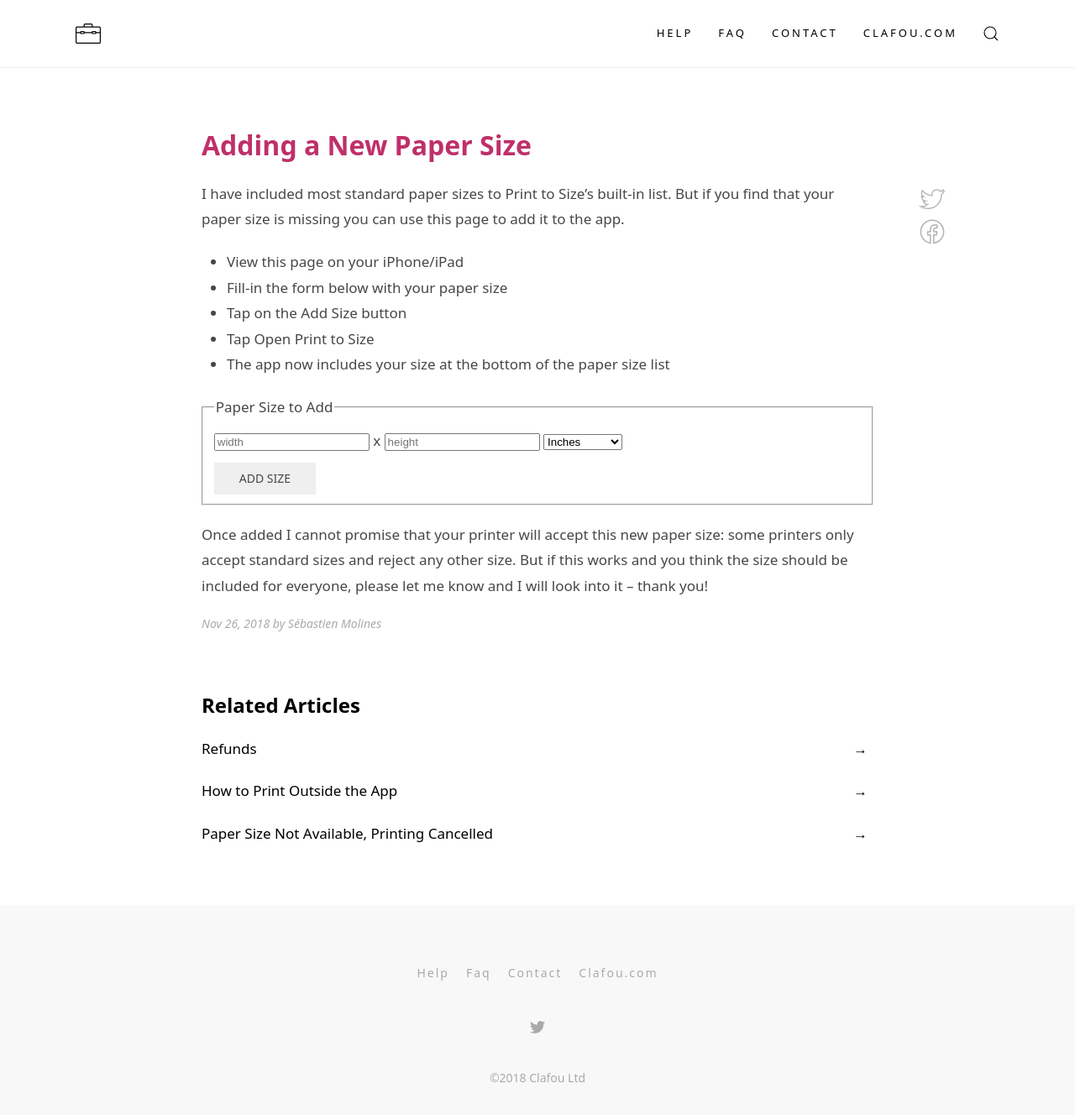
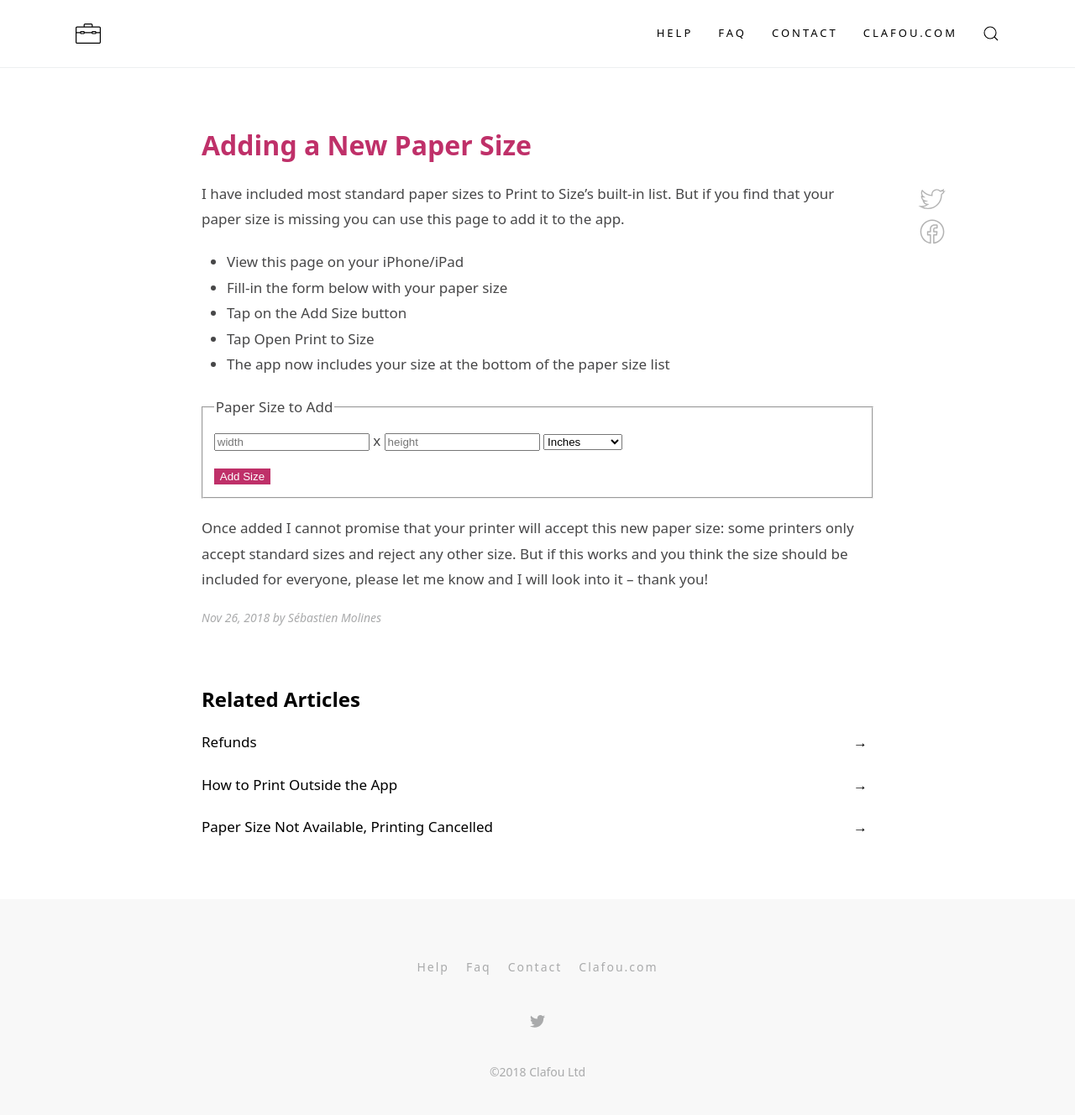
Before and after one commit to Clafou/support.print, a Jekyll site: the page built from _posts/2018-11-26-add-paper-size.md, in a window 1280 px wide and 1364 px high. Shown: the top 1328 px of the window at 84% size. Built offline with Jekyll 4.4.1, drawn with Linux system fonts in a browser that asks for light colours.

Commit message:
More visible Add Paper button

```diff
--- a/_posts/2018-11-26-add-paper-size.md
+++ b/_posts/2018-11-26-add-paper-size.md
@@ -34,7 +34,7 @@ function addPaper() {
             <option value="cm">Centimeters</option>
         </select>
         <div class="uk-form-row">
-            <button class="uk-button" onclick="return addPaper()">Add Size</button>
+            <button class="uk-button-primary" onclick="return addPaper()">Add Size</button>
         </div>
     </fieldset>
 </form>
```
